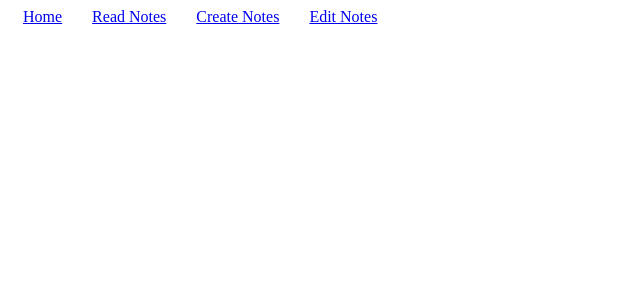
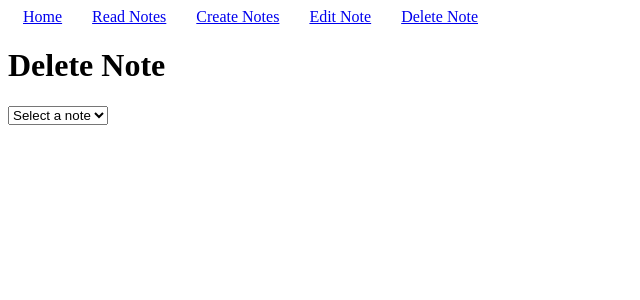
Before and after one commit to githubscientist/reactb47, a React (Create React App) app: page /delete in a window 1280 px wide. Shown: the top 300 px of the page, without its empty margins (0-640 px from the left). Built offline with nearby package versions, Linux system fonts and the light colour scheme; data requests are answered from the project's data file.

Commit message:
delete in CRUD

```diff
--- a/db.json
+++ b/db.json
@@ -1,23 +1,8 @@
 {
   "notes": [
     {
-      "id": 1,
-      "content": "Working with Lists and Arrays",
-      "important": true
-    },
-    {
-      "id": 2,
-      "content": "Usage of keys",
-      "important": false
-    },
-    {
       "id": 3,
       "content": "Conditional Rendering",
-      "important": true
-    },
-    {
-      "id": 4,
-      "content": "Handling Events",
       "important": true
     },
     {
@@ -49,11 +34,6 @@
       "id": 10,
       "content": "Json-Server",
       "important": false
-    },
-    {
-      "id": 11,
-      "content": "Apple",
-      "important": true
     }
   ]
 }
--- a/src/App.js
+++ b/src/App.js
@@ -5,6 +5,7 @@ import ReadNotes from './components/ReadNotes';
 import { Link, Route, BrowserRouter as Router, Routes } from 'react-router-dom';
 import Home from './components/Home';
 import EditNote from './components/EditNote';
+import DeleteNote from './components/DeleteNote';
 
 function App() {
 
@@ -62,7 +63,8 @@ function App() {
         <Link style={padding} to="/">Home</Link>
         <Link style={padding} to="/read">Read Notes</Link>
         <Link style={padding} to="/create">Create Notes</Link>
-        <Link style={padding} to="/edit">Edit Notes</Link>
+        <Link style={padding} to="/edit">Edit Note</Link>
+        <Link style={padding} to="/delete">Delete Note</Link>
       </div>
 
       <Routes>
@@ -70,6 +72,7 @@ function App() {
         <Route path='/create' element={<CreateNote addNote={addNote} newNoteContent={newNoteContent} handleNoteChange={handleNoteChange} newNoteContentRef={newNoteContentRef} handleSelectChange={handleSelectChange} newNoteImportant={newNoteImportant} />} />
         <Route path='/' element={<Home />} />
         <Route path='/edit' element={<EditNote />} />
+        <Route path='/delete' element={<DeleteNote />} />
       </Routes>
     </Router>
   )
--- /dev/null
+++ b/src/components/DeleteNote.js
@@ -0,0 +1,86 @@
+import axios from 'axios';
+import React, { useEffect, useState } from 'react';
+
+function DeleteNote() {
+
+    const [notes, setNotes] = useState([]);
+    const [selectedId, setSelectedId] = useState('');
+    const [note, setNote] = useState(null);
+    const [content, setContent] = useState('');
+    const [important, setImportant] = useState(false);
+
+    // get all the id's and load them to the drop down
+    useEffect(() => {
+        fetchNotes();
+    }, []);
+
+    useEffect(() => {
+        const selectedNote = notes.find((note) => note.id == selectedId);
+        if (selectedNote) {
+            setNote(selectedNote);
+            setContent(selectedNote.content);
+            setImportant(selectedNote.important);
+        }
+    }, [selectedId, notes]);
+
+    const fetchNotes = async () => {
+        const response = await axios.get('http://localhost:3001/notes/');
+        // console.log(response.data);
+        setNotes(response.data);
+    }
+
+    const handleSelectChange = (event) => {
+        const id = parseInt(event.target.value);
+        setSelectedId(id);
+    }
+
+    const handleSubmit = async (event) => {
+        event.preventDefault();
+
+        try {
+            await axios.delete(`http://localhost:3001/notes/${selectedId}`);
+            setContent('');
+            setImportant('--Select--');
+            fetchNotes();
+        } catch (error) {
+            console.error('Error deleting note:', error);
+        }
+    }
+
+  return (
+      <div>
+          <h1>Delete Note</h1>
+          <select onChange={handleSelectChange} value={selectedId}>
+              <option>Select a note</option>
+              {
+                  notes.map((note) => (
+                      <option key={note.id}>{note.id}</option>
+                  ))
+              }
+          </select>
+          <br /><br />
+          {
+              selectedId && (
+                <form onSubmit={handleSubmit}>
+                    <input value={content} onChange={(event) => setContent(event.target.value)}
+                    placeholder='type a note...'
+                    /> <br /><br />
+
+                      <label>Is Important:
+                        <select id='drop' value={important} onChange={(event) => setImportant(event.target.value)}>
+                            <option>--Select--</option>
+                            <option>true</option>
+                            <option>false</option>
+                        </select>
+                      </label>
+
+                    <br /><br />
+                    <button type='submit'>Delete Note</button>
+                </form>
+              )
+          }
+    </div>
+  )
+}
+
+export default DeleteNote;
```
